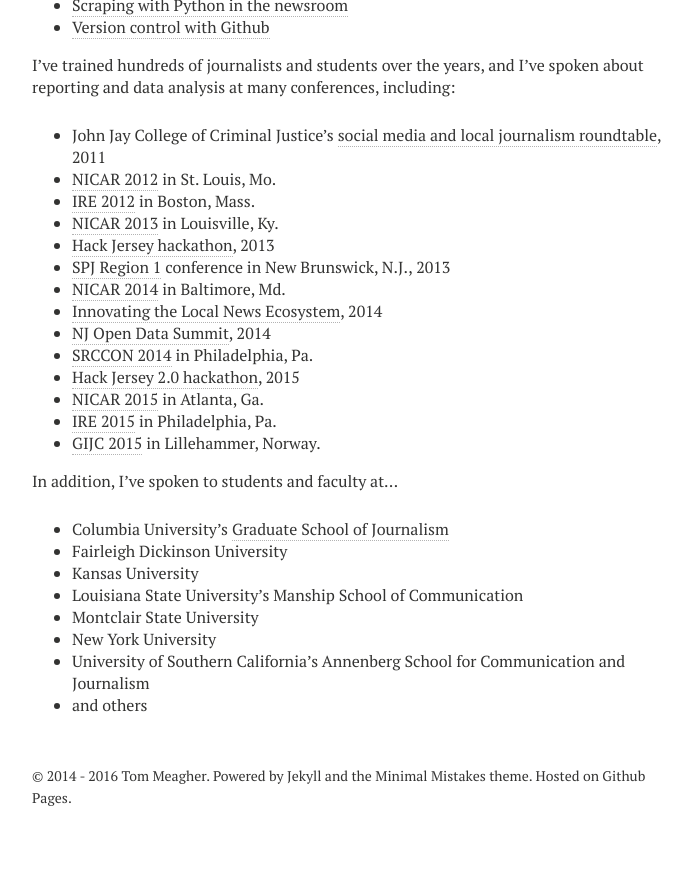
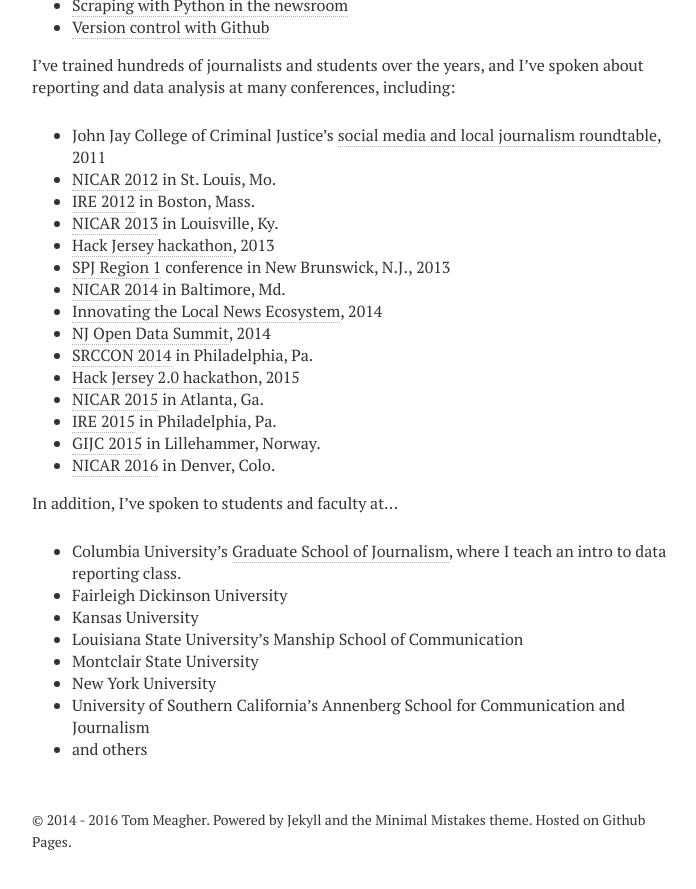
Before and after one commit to tommeagher/tommeagher.github.io, a Jekyll site: the page built from classes.md, in a window 1280 px wide and 900 px high, scrolled down 768 px. Shown: the top 889 px of the window, without its empty margins (288-984 px from the left). Built offline with Jekyll 4.4.1, drawn with Linux system fonts in a browser that asks for light colours; nearby versions of some CDN libraries; before the commit the page ends 1624 px from its top, so only the background shows below that.

Commit message:
add NICAR to classes page

```diff
--- a/classes.md
+++ b/classes.md
@@ -46,11 +46,12 @@
 * [NICAR 2015](http://ire.org/conferences/nicar2015/) in Atlanta, Ga.
 * [IRE 2015](http://ire.org/conferences/ire-2015/) in Philadelphia, Pa.
 * [GIJC 2015](http://gijc2015.org/) in Lillehammer, Norway.
+* [NICAR 2016](http://ire.org/conferences/nicar2016/) in Denver, Colo.
 
 
 In addition, I've spoken to students and faculty at...
 
-* Columbia University's [Graduate School of Journalism](http://www.tommeagher.com/blog/2010/01/the-up-and-down-sides-of-the-younger-faster-busier-newsroom.html)
+* Columbia University's [Graduate School of Journalism](http://www.tommeagher.com/blog/2010/01/the-up-and-down-sides-of-the-younger-faster-busier-newsroom.html), where I teach an intro to data reporting class.
 * Fairleigh Dickinson University
 * Kansas University
 * Louisiana State University's Manship School of Communication
```
Also changed, not shown: 2 other files.
